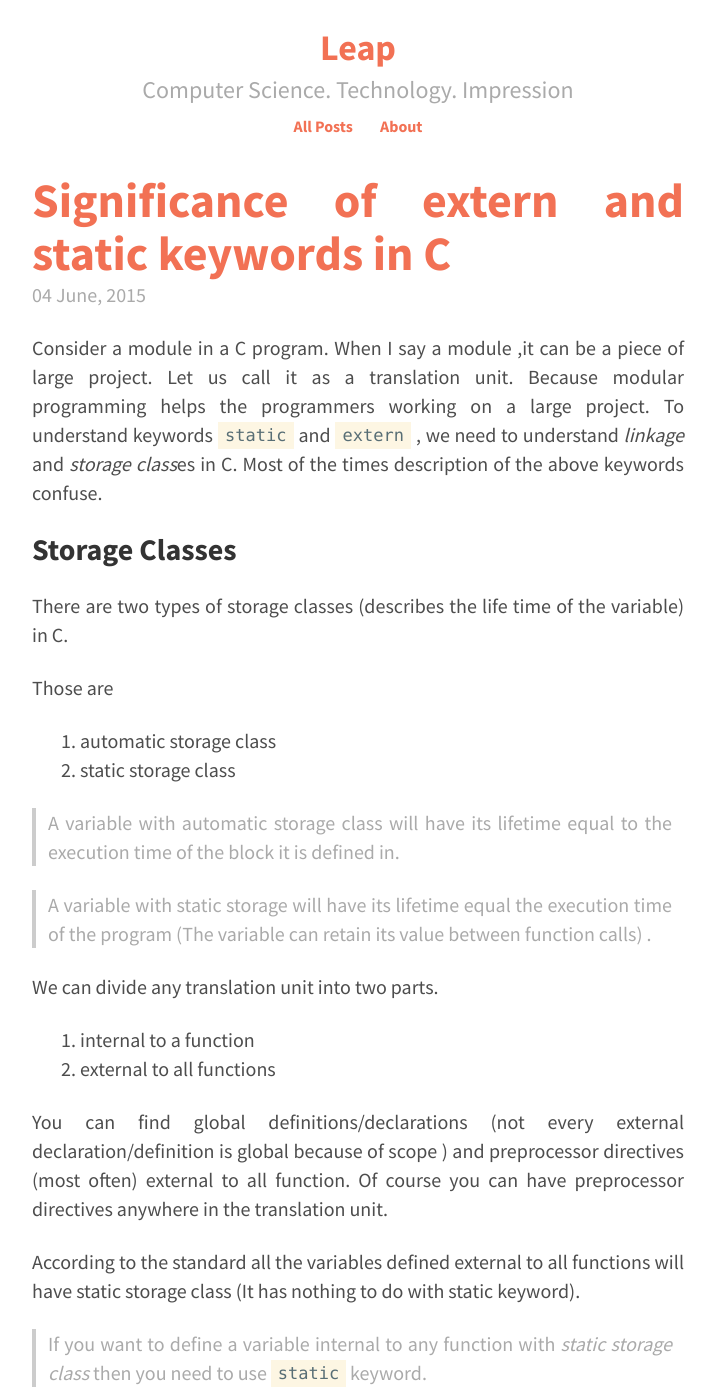
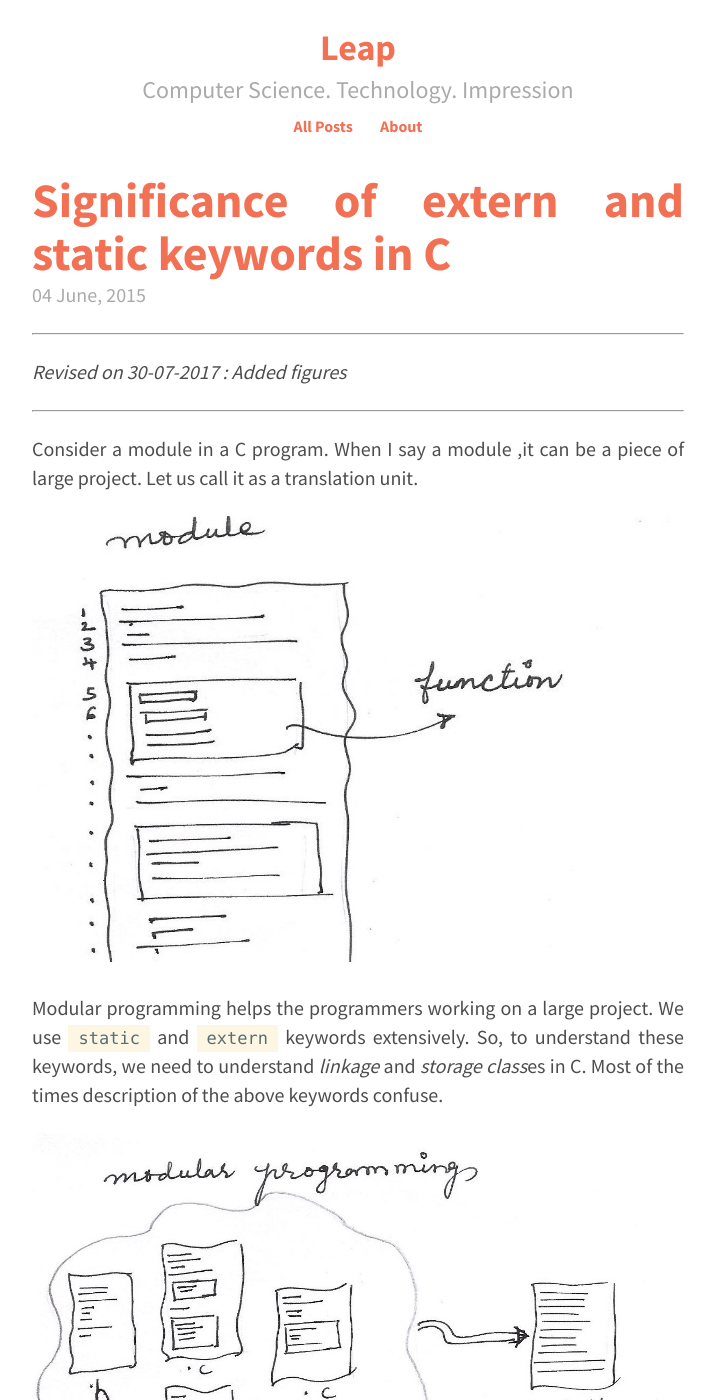
Before and after one commit to nsaikiran/impression, a Jekyll site: the page built from _posts/2015-06-04-extern-and-static-in-C.md, in a window 1280 px wide and 1400 px high. Shown: the whole window, without its empty margins (282-998 px from the left). Built offline with Jekyll 4.4.1, drawn with Linux system fonts in a browser that asks for light colours; comment, search, counter and statistics services are not loaded.

Commit message:
[Update] revise with images

```diff
--- a/_posts/2015-06-04-extern-and-static-in-C.md
+++ b/_posts/2015-06-04-extern-and-static-in-C.md
@@ -5,12 +5,26 @@ categories: ["cs"]
 author: "Sai Kiran"
 ---
 
+---
+
+*Revised on 30-07-2017 : Added figures*
+
+---
+
+
 Consider a module in a C program.
 When I say a module ,it can be a piece of large project.
 Let us call it as a translation unit.
-Because modular programming helps the programmers working on a large project.
-To understand keywords `static` and `extern` , we need to understand *linkage* and *storage class*es in C.
+
+![module]({{ site.url }}/assets/images/module.jpeg)
+
+Modular programming helps the programmers working on a large project.
+We use `static` and `extern` keywords extensively.
+So, to understand these keywords, we need to understand *linkage* and *storage class*es in C.
 Most of the times description of the above keywords confuse.
+
+![modular programming]({{ site.url }}/assets/images/modular_programming.jpeg)
+
 ## Storage Classes
 There are two types of storage classes (describes the life time of the variable) in C.
 
```
Also changed, not shown: other parts of _posts/2015-06-04-extern-and-static-in-C.md (+4 -0 lines), assets/images/linkage.jpeg (added), assets/images/modular_programming.jpeg (added), assets/images/module.jpeg (added), assets/images/static_storage_for_internal_variable.jpeg (added).
